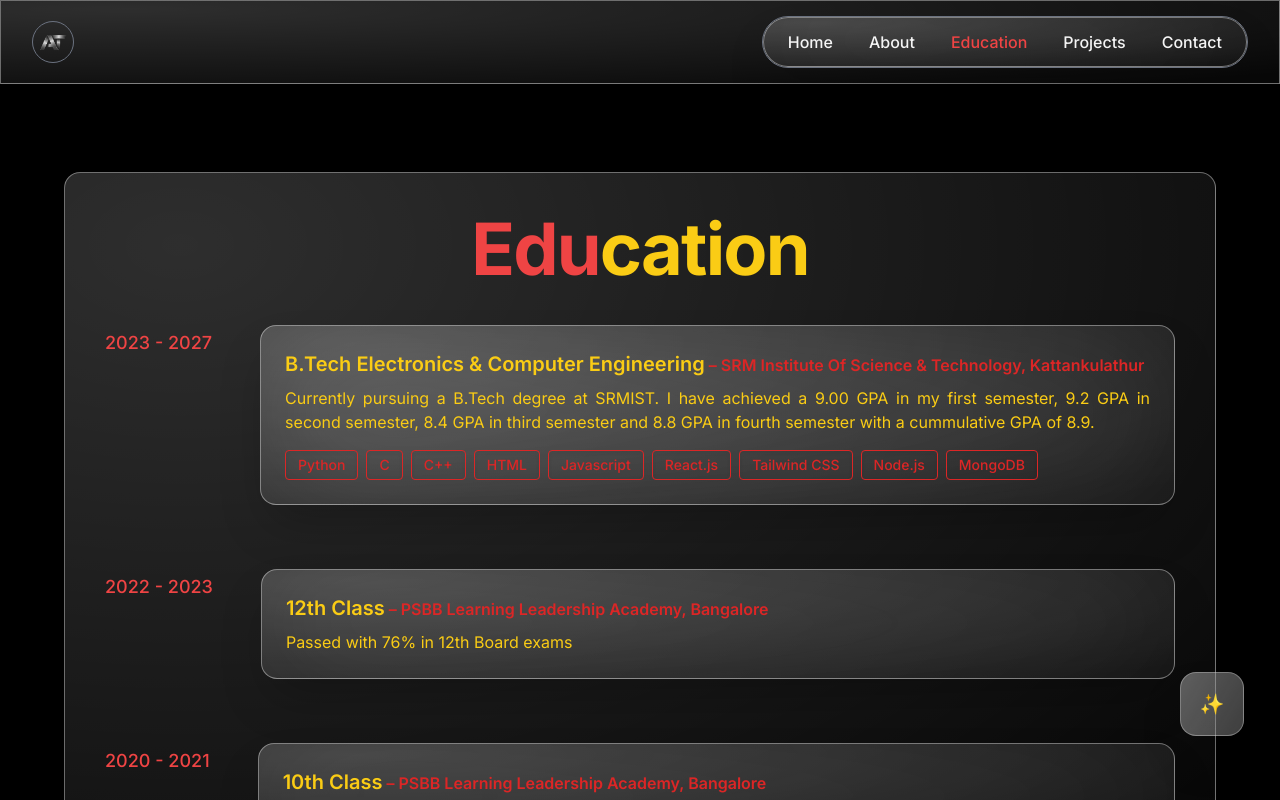
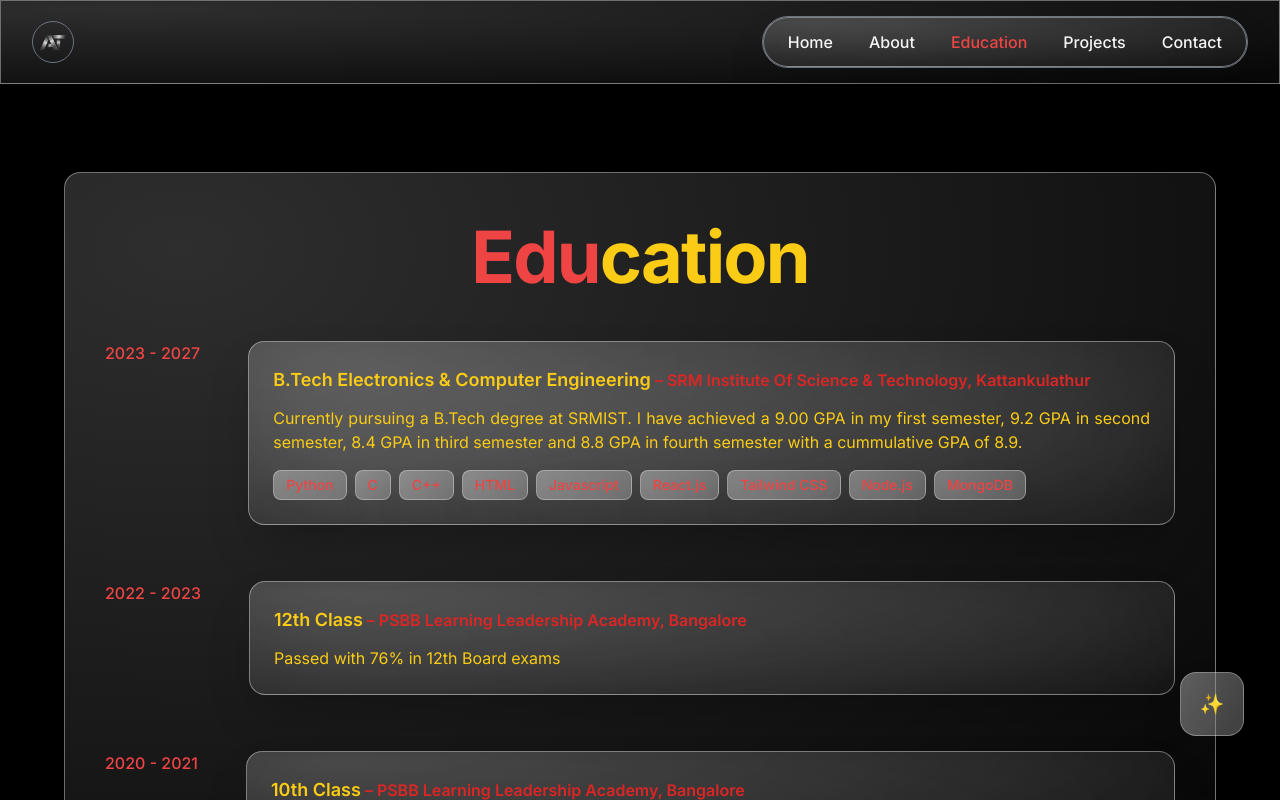
Before and after one commit to Adityabt/chatbot-integrated-portfolio, a React (Vite) app: page /education in a window 1280 px wide. Shown: the top 800 px of the page. Built offline with nearby package versions, Linux system fonts and the light colour scheme; the HTML template or start-up script is replaced by a standard one.

Commit message:
Education page alignment

```diff
--- a/src/pages/EducationPage.tsx
+++ b/src/pages/EducationPage.tsx
@@ -7,64 +7,55 @@ const container = (delay = 0): Variants => ({
   visible: {
     opacity: 1,
     y: 0,
-    transition: {
-      delay,
-      duration: 0.6,
-    },
+    transition: { delay, duration: 0.6 },
   },
 });
 
 const itemLeft = (delay = 0): Variants => ({
-  hidden: { opacity: 0, x: -80 },
+  hidden: { opacity: 0, x: -60 },
   visible: {
     opacity: 1,
     x: 0,
-    transition: {
-      delay,
-      duration: 0.7,
-    },
+    transition: { delay, duration: 0.6 },
   },
 });
 
 const itemRight = (delay = 0): Variants => ({
-  hidden: { opacity: 0, x: 80 },
+  hidden: { opacity: 0, x: 60 },
   visible: {
     opacity: 1,
     x: 0,
-    transition: {
-      delay,
-      duration: 0.7,
-    },
+    transition: { delay, duration: 0.6 },
   },
 });
 
 const EducationPage: React.FC = () => {
   return (
-    <section className="px-6 py-12 mt-10">
+    <section className="px-4 sm:px-6 py-12 mt-10">
       <motion.div
         variants={container(0.15)}
         initial="hidden"
         animate="visible"
-        className="glass-ultra rounded-2xl max-w-6xl mx-auto p-10"
+        className="glass-ultra rounded-2xl max-w-6xl mx-auto px-6 sm:px-10 py-12"
       >
         <motion.h3
           variants={container(0)}
-          className="mb-10 text-center text-7xl font-bold tracking-tight text-red-500"
+          className="mb-12 text-center text-4xl sm:text-5xl lg:text-7xl font-bold tracking-tight text-red-500"
         >
           Edu<span className="text-yellow-400">cation</span>
         </motion.h3>
 
-        <div className="space-y-16">
+        <div className="space-y-14">
           {EDUCATION.map((edu, idx) => (
             <div
               key={idx}
-              className="flex flex-col lg:flex-row lg:items-start gap-6 lg:gap-12"
+              className="flex flex-col lg:flex-row gap-6 lg:gap-12"
             >
               <motion.div
                 variants={itemLeft(idx * 0.15)}
                 initial="hidden"
                 whileInView="visible"
-                className="min-w-[80px] text-red-500 text-base sm:text-lg font-medium lg:pt-1"
+                className="text-red-500 text-sm sm:text-base font-medium lg:min-w-[90px]"
               >
                 {edu.year}
               </motion.div>
@@ -73,17 +64,17 @@ const EducationPage: React.FC = () => {
                 variants={itemRight(idx * 0.15)}
                 initial="hidden"
                 whileInView="visible"
-                className="flex-1 glass-ultra rounded-2xl p-6 shadow-lg"
+                className="flex-1 glass-ultra rounded-2xl px-5 sm:px-6 py-6 shadow-lg"
               >
-                <h4 className="text-lg sm:text-xl font-semibold text-yellow-400">
+                <h4 className="text-base sm:text-lg font-semibold text-yellow-400">
                   {edu.role}
-                  <span className="text-sm sm:text-base text-red-600">
+                  <span className="block sm:inline text-sm sm:text-base text-red-600">
                     {" "}
                     – {edu.company}
                   </span>
                 </h4>
 
-                <p className="mt-2 text-justify text-sm sm:text-base text-yellow-400 leading-relaxed">
+                <p className="mt-3 text-left lg:text-justify text-sm sm:text-base text-yellow-400 leading-7">
                   {edu.description}
                 </p>
 
@@ -92,7 +83,7 @@ const EducationPage: React.FC = () => {
                     {edu.technologies.map((tech, tIdx) => (
                       <span
                         key={tIdx}
-                        className="rounded border border-red-600 hover:bg-red-200 px-3 py-1 text-xs sm:text-sm font-medium text-red-600 shadow-inner"
+                        className="rounded-lg glass-strong px-3 py-1 text-xs sm:text-sm font-medium text-red-500 border border-red-500/30"
                       >
                         {tech}
                       </span>
```
